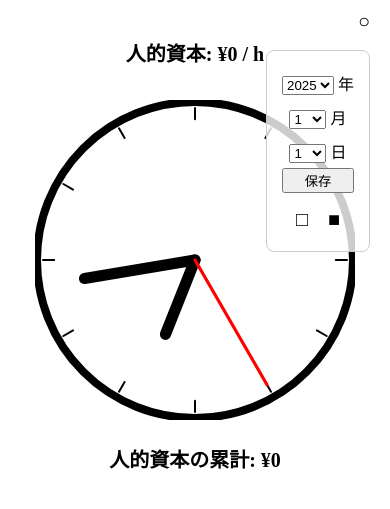
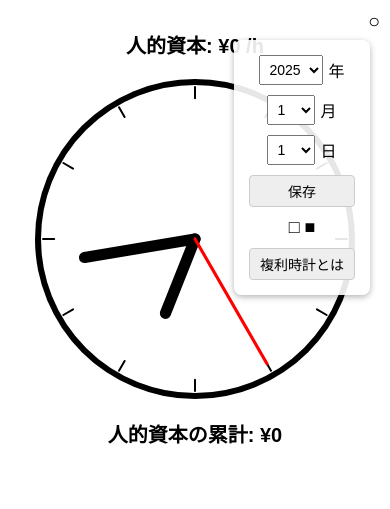
Before and after one commit to babaginji/invest_clock, a Flask app: page / in a window 390 px wide. Shown: the top 509 px of the page. Run offline with Flask 3, Linux system fonts and the light colour scheme.

Commit message:
Fix responsive design for mobile

```diff
--- a/static/style.css
+++ b/static/style.css
@@ -1,44 +1,194 @@
 /* --------------------
-   テーマカラー
+   基本レイアウト
 -------------------- */
-body.light-theme{--bg-color:#ffffff;--text-color:#000000;}
-body.dark-theme{--bg-color:#000000;--text-color:#ffffff;}
-body{background-color:var(--bg-color);color:var(--text-color);transition:0.3s;}
+body {
+    font-family: Arial, sans-serif;
+    margin: 0;
+    padding: 0;
+    --bg-color: white;       /* 背景色変数（テーマ用） */
+    --text-color: black;     /* 文字色変数（テーマ用） */
+    background-color: var(--bg-color);
+    color: var(--text-color);
+}
+
+.container {
+    width: 90%;
+    max-width: 500px;
+    margin: 0 auto;
+    text-align: center;
+    padding-top: 20px;
+}
 
 /* --------------------
-   コンテナ
+   誕生日入力ボックス
 -------------------- */
-.container{text-align:center;padding:20px;}
+.birthday-box {
+    position: absolute;
+    top: 40px;
+    right: 20px;
+    display: flex;
+    flex-direction: column;
+    background-color: rgba(255,255,255,0.9);
+    padding: 15px;
+    border-radius: 8px;
+    box-shadow: 0 2px 6px rgba(0,0,0,0.3);
+    gap: 10px;
+    z-index: 10;
+}
+
+.birthday-box select {
+    padding: 5px;
+    font-size: 14px;
+}
+
+.birthday-box button {
+    padding: 5px 10px;
+    cursor: pointer;
+    border-radius: 4px;
+}
+
+/* 年/月/日セレクトボックス行 */
+.select-row {
+    display: flex;
+    align-items: center;
+    justify-content: center;
+    gap: 5px;
+}
 
 /* --------------------
-   誕生日ボックス
+   右上丸ボタン
 -------------------- */
-.birthday-box{display:none;flex-direction:column;position:absolute;top:50px;right:20px;background:rgba(255,255,255,0.8);border:1px solid #ccc;padding:15px;border-radius:8px;z-index:100;}
-.select-row{margin:5px 0;}
-.birthday-toggle{position:absolute;top:10px;right:20px;font-size:20px;cursor:pointer;}
+.birthday-toggle {
+    position: absolute;
+    top: 10px;
+    right: 10px;
+    font-size: 20px;
+    cursor: pointer;
+    z-index: 15;
+}
 
 /* --------------------
-   テーマ切替
+   人的資本表示
 -------------------- */
-.theme-switch{margin-top:10px;display:flex;gap:10px;justify-content:center;}
-.theme-btn{cursor:pointer;font-size:20px;padding:5px;}
+#timeValue {
+    font-size: 20px;
+    font-weight: bold;
+    margin-top: 10px;
+}
+
+#totalValue {
+    margin-top: 20px;
+    font-size: 20px;
+    font-weight: bold;
+}
 
 /* --------------------
    時計
 -------------------- */
-.clock-wrapper{position:relative;display:inline-block;margin-top:20px;}
-#coinContainer{position:absolute;top:0;left:0;width:100%;height:100%;pointer-events:none;}
-.coin{position:absolute;top:50%;transform:translateX(-50%);background:gold;border-radius:50%;padding:5px 10px;font-size:14px;box-shadow:0 0 5px rgba(0,0,0,0.3);}
+.clock-wrapper {
+    position: relative;
+    width: 320px;
+    height: 320px;
+    margin: 20px auto;
+}
+
+#clockCanvas {
+    width: 100%;
+    height: 100%;
+    border-radius: 50%; /* 円形 */
+}
 
 /* --------------------
-   合計表示
+   コインアニメーション
 -------------------- */
-#totalValue{margin-top:20px;font-size:20px;font-weight:bold;}
+#coinContainer {
+    position: absolute;
+    top: 50%;
+    left: 50%;
+    transform: translate(-50%, 0);
+    width: 100%;
+    pointer-events: none;
+}
+
+.coin {
+    position: absolute;
+    background-color: gold;
+    color: black;
+    padding: 2px 6px;
+    border-radius: 50%;
+    font-size: 12px;
+    font-weight: bold;
+    opacity: 0.9;
+}
+
 /* --------------------
-   現在価値表示（人的資本）を累計と同じサイズに
+   テーマ切替ボタン
 -------------------- */
-#timeValue {
-    font-size: 20px;          /* 累計表示と同じサイズ */
-    font-weight: bold;
-    margin-top: 10px;
+.theme-switch {
+    display: flex;
+    justify-content: center;
+    gap: 5px;
 }
+
+.theme-btn {
+    cursor: pointer;
+    font-size: 18px;
+}
+
+/* --------------------
+   複利時計説明ボックス
+-------------------- */
+.explanation-box {
+    display: none;
+    position: fixed;
+    top: 50%;
+    left: 50%;
+    width: 80%;
+    max-width: 400px;
+    background-color: white;
+    color: black;
+    padding: 20px;
+    border-radius: 10px;
+    box-shadow: 0 4px 10px rgba(0,0,0,0.5);
+    transform: translate(-50%, -50%);
+    z-index: 20;
+}
+
+.explanation-box h3 {
+    margin-top: 0;
+    font-size: 18px;
+}
+
+.explanation-box p {
+    font-size: 14px;
+    line-height: 1.4;
+}
+
+/* --------------------
+   テーマ: 白
+-------------------- */
+.light-theme {
+    --bg-color: white;
+    --text-color: black;
+}
+
+/* --------------------
+   テーマ: 黒
+-------------------- */
+.dark-theme {
+    --bg-color: black;
+    --text-color: white;
+}
+
+/* --------------------
+   ボタン全般
+-------------------- */
+button {
+    background-color: #eee;
+    border: 1px solid #ccc;
+    font-size: 14px;
+}
+
+button:hover {
+    background-color: #ddd;
+}
--- a/templates/clock.html
+++ b/templates/clock.html
@@ -8,34 +8,41 @@
 </head>
 <body class="light-theme">
     <div class="container">
+
         <!-- 誕生日入力ボックス -->
         <div id="birthdayBox" class="birthday-box">
+            <!-- 年 -->
             <div class="select-row">
                 <select id="birthYear"></select>
                 <label for="birthYear">年</label>
             </div>
+            <!-- 月 -->
             <div class="select-row">
                 <select id="birthMonth"></select>
                 <label for="birthMonth">月</label>
             </div>
+            <!-- 日 -->
             <div class="select-row">
                 <select id="birthDay"></select>
                 <label for="birthDay">日</label>
             </div>
             <button id="saveBirthdayBtn">保存</button>
 
-            <!-- テーマ切り替え -->
+            <!-- テーマ切替ボタン -->
             <div class="theme-switch">
                 <span id="lightBtn" class="theme-btn">□</span>
                 <span id="darkBtn" class="theme-btn">■</span>
             </div>
+
+            <!-- 複利時計説明ボタン -->
+            <button id="showExplanationBtn" class="explain-btn">複利時計とは</button>
         </div>
 
-        <!-- 右上のトグルボタン -->
+        <!-- 右上の丸 -->
         <div id="birthdayToggle" class="birthday-toggle">○</div>
 
-        <!-- 現在価値の表示 -->
-        <h1 id="timeValue">人的資本: ¥0 / h</h1>
+        <!-- 人的資本表示 -->
+        <h1 id="timeValue">人的資本: ¥0 /h</h1>
 
         <!-- 時計 -->
         <div class="clock-wrapper">
@@ -43,19 +50,38 @@
             <div id="coinContainer"></div>
         </div>
 
-        <!-- 生涯合計の表示 -->
+        <!-- 人的資本累計 -->
         <h2 id="totalValue">人的資本の累計: ¥0</h2>
+
+        <!-- 説明ボックス（非表示） -->
+        <div id="explanationBox" class="explanation-box">
+            <h3>複利時計の説明</h3>
+            <p>
+                複利時計は、あなたの現在の人的資本（1時間あたりの価値）を、84歳時点まで複利運用した場合にいくらになるかを表示する時計です。<br>
+                誕生日を入力すると、年齢と日数をもとに現在価値を計算します。<br>
+                時計の下には、人的資本の増加を1秒ごとに視覚化したコインアニメーションがあります。
+            </p>
+        </div>
     </div>
 
     <script>
+        // ---------------------------
+        // 定数設定
+        // ---------------------------
         const TARGET_AGE = 84;
         const ANNUAL_INTEREST = 0.07;
-        const CURRENT_HOURLY_VALUE = 2600;
+        const CURRENT_HOURLY_VALUE = 2600;  // 現在の1時間あたり人的資本
         const COIN_FADE_TIME = 2000;
 
+        // ---------------------------
+        // グローバル変数
+        // ---------------------------
         let birthDate = null;
         let totalValue = 0;
 
+        // ---------------------------
+        // 年齢計算（年＋日数）
+        // ---------------------------
         function getAgeInDays(birth) {
             const today = new Date();
             const diff = today - birth;
@@ -65,35 +91,49 @@
             return { years: ageYears, days: ageDays, totalDays: ageInDays };
         }
 
+        // ---------------------------
+        // 84歳までの複利計算
+        // ---------------------------
         function calculateFutureHourlyValue(ageYears, ageDays) {
             const remainingYears = TARGET_AGE - ageYears - 1;
             const remainingDays = Math.round(365.25 - ageDays);
             const perSecond = CURRENT_HOURLY_VALUE / 3600;
 
+            // 残り年数の複利
             let valueAfterYears = perSecond * Math.pow(1 + ANNUAL_INTEREST, remainingYears);
 
+            // 日利換算（年利7%）
             const dailyRate = Math.pow(1 + ANNUAL_INTEREST, 1/365.25) - 1;
             let valueAfterDays = valueAfterYears * Math.pow(1 + dailyRate, remainingDays);
 
             return valueAfterDays;
         }
 
+        // ---------------------------
+        // 現在価値表示更新
+        // ---------------------------
         function updateTimeValue() {
             if (!birthDate) return;
             const age = getAgeInDays(birthDate);
             const fv_per_second = calculateFutureHourlyValue(age.years, age.days);
             const fv_per_hour = fv_per_second * 3600;
             document.getElementById('timeValue').textContent =
-                `人的資本: ¥${fv_per_hour.toFixed(0)} / h`;
+                `人的資本: ¥${fv_per_hour.toFixed(0)} /h`;
             return fv_per_second;
         }
 
+        // ---------------------------
+        // 累計値更新
+        // ---------------------------
         function updateTotalValue(fv_per_second) {
             totalValue += fv_per_second;
             document.getElementById('totalValue').textContent =
                 `人的資本の累計: ¥${totalValue.toFixed(0)}`;
         }
 
+        // ---------------------------
+        // 誕生日保存
+        // ---------------------------
         function saveBirthday() {
             const y = parseInt(document.getElementById('birthYear').value);
             const m = parseInt(document.getElementById('birthMonth').value);
@@ -106,22 +146,49 @@
             updateTotalValue(fv_per_second);
         }
 
+        // ---------------------------
+        // 誕生日入力ボックス表示/非表示
+        // ---------------------------
         function showBirthdayBox() { document.getElementById('birthdayBox').style.display='flex'; }
         function hideBirthdayBox() { document.getElementById('birthdayBox').style.display='none'; }
 
+        // ---------------------------
+        // 説明ボックス表示/非表示
+        // ---------------------------
+        function showExplanationBox() {
+            document.getElementById('explanationBox').style.display='block';
+        }
+        function hideExplanationBox() {
+            document.getElementById('explanationBox').style.display='none';
+        }
+
+        // ---------------------------
+        // 外部クリックでボックス非表示
+        // ---------------------------
         document.addEventListener('click', function(e){
-            const box = document.getElementById('birthdayBox');
+            const bBox = document.getElementById('birthdayBox');
             const toggle = document.getElementById('birthdayToggle');
-            if(!box.contains(e.target) && !toggle.contains(e.target)){
+            const expBox = document.getElementById('explanationBox');
+            const explainBtn = document.getElementById('showExplanationBtn');
+
+            if(!bBox.contains(e.target) && !toggle.contains(e.target)){
                 hideBirthdayBox();
+            }
+
+            if(!expBox.contains(e.target) && e.target !== explainBtn){
+                hideExplanationBox();
             }
         });
 
+        // ---------------------------
+        // 時計描画
+        // ---------------------------
         function drawClock() {
             const canvas = document.getElementById('clockCanvas');
             const ctx = canvas.getContext('2d');
             const radius = canvas.height / 2;
             ctx.translate(radius, radius);
+
             setInterval(() => {
                 drawFace(ctx, radius);
                 drawTime(ctx, radius);
@@ -200,6 +267,9 @@
             setTimeout(()=>coinContainer.removeChild(coin), COIN_FADE_TIME);
         }
 
+        // ---------------------------
+        // テーマ切替
+        // ---------------------------
         function setTheme(theme){
             if(theme==='dark'){
                 document.body.classList.remove('light-theme');
@@ -211,37 +281,49 @@
             localStorage.setItem('theme', theme);
         }
 
+        // ---------------------------
+        // 誕生日セレクトボックス初期化
+        // ---------------------------
         function initBirthdaySelectors(){
             const yearSel=document.getElementById('birthYear');
             const monthSel=document.getElementById('birthMonth');
             const daySel=document.getElementById('birthDay');
             const thisYear=new Date().getFullYear();
-            for(let y=thisYear;y>=1900;y--){
-                let opt=document.createElement('option'); opt.value=y; opt.text=y; yearSel.appendChild(opt);
-            }
-            for(let m=1;m<=12;m++){let opt=document.createElement('option'); opt.value=m; opt.text=m; monthSel.appendChild(opt);}
-            for(let d=1;d<=31;d++){let opt=document.createElement('option'); opt.value=d; opt.text=d; daySel.appendChild(opt);}
+            for(let y=thisYear;y>=1900;y--) yearSel.add(new Option(y,y));
+            for(let m=1;m<=12;m++) monthSel.add(new Option(m,m));
+            for(let d=1;d<=31;d++) daySel.add(new Option(d,d));
         }
 
-        window.onload = function(){
+        // ---------------------------
+        // 初期化
+        // ---------------------------
+        window.onload=function(){
             initBirthdaySelectors();
-            const toggle=document.getElementById('birthdayToggle');
-            const savedBirthday=localStorage.getItem('userBirthday');
-            if(savedBirthday){
-                birthDate=new Date(savedBirthday);
+
+            // 保存されている誕生日があれば復元
+            const savedBirth = localStorage.getItem('userBirthday');
+            if(savedBirth){
+                birthDate=new Date(savedBirth);
+                document.getElementById('birthYear').value=birthDate.getFullYear();
+                document.getElementById('birthMonth').value=birthDate.getMonth()+1;
+                document.getElementById('birthDay').value=birthDate.getDate();
                 hideBirthdayBox();
-                const age = birthDate;
-                document.getElementById('birthYear').value = birthDate.getFullYear();
-                document.getElementById('birthMonth').value = birthDate.getMonth()+1;
-                document.getElementById('birthDay').value = birthDate.getDate();
-            } else showBirthdayBox();
+            }else{
+                showBirthdayBox();
+            }
 
-            toggle.addEventListener('click', showBirthdayBox);
+            document.getElementById('birthdayToggle').addEventListener('click', showBirthdayBox);
             document.getElementById('saveBirthdayBtn').addEventListener('click', saveBirthday);
+
+            document.getElementById('showExplanationBtn').addEventListener('click', showExplanationBox);
+
+            // テーマ初期化
+            const savedTheme = localStorage.getItem('theme')||'light';
+            setTheme(savedTheme);
+
             document.getElementById('lightBtn').addEventListener('click', ()=>setTheme('light'));
             document.getElementById('darkBtn').addEventListener('click', ()=>setTheme('dark'));
-            const savedTheme=localStorage.getItem('theme')||'light';
-            setTheme(savedTheme);
+
             drawClock();
         };
     </script>
```
